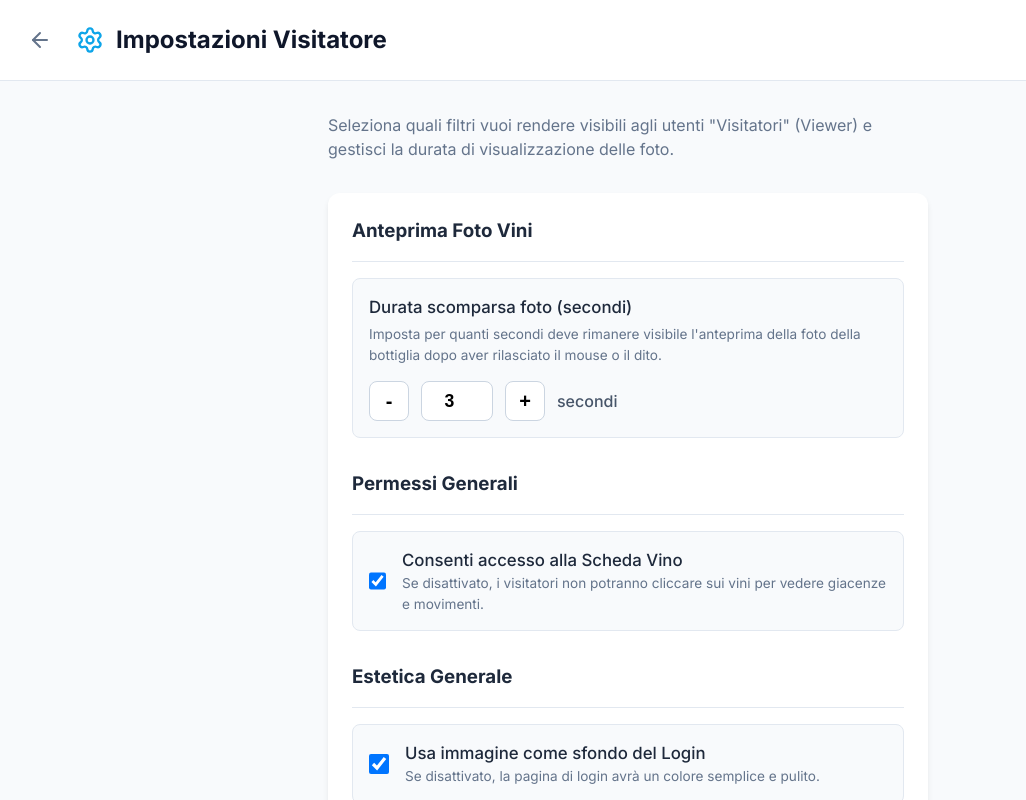
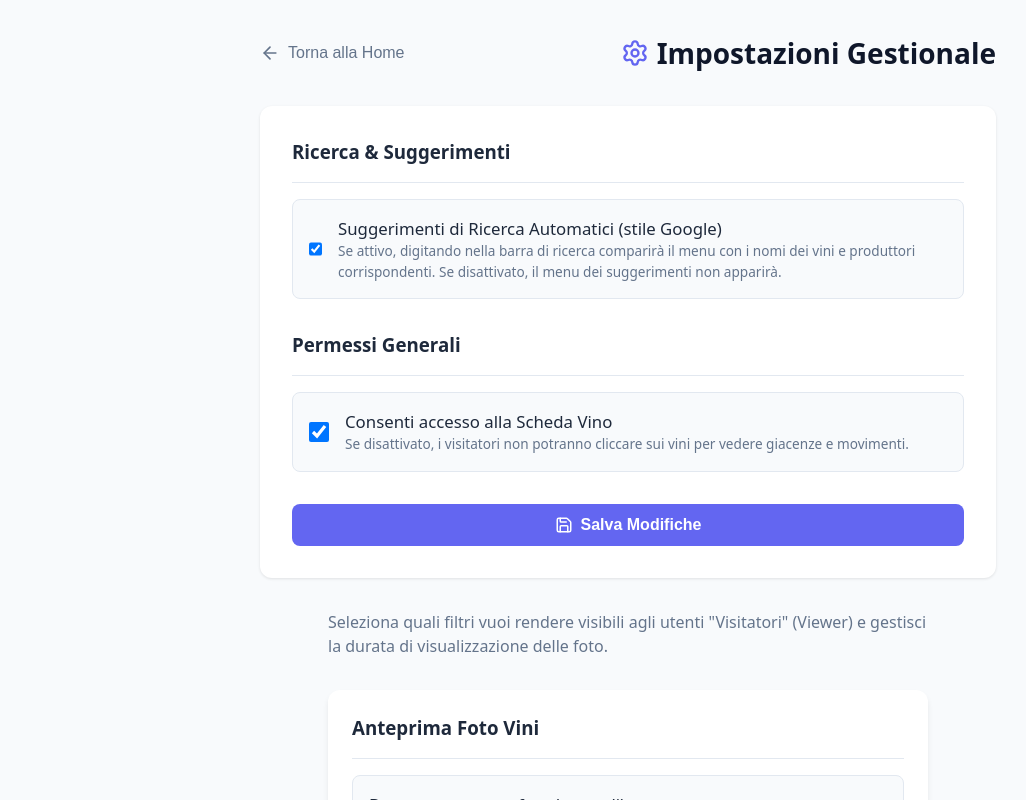
Before and after one commit to shira-11/cantina-vini, a Next.js app: page /admin/settings in a window 1280 px wide. Shown: the top 800 px of the page, without its empty margins (12-1038 px from the left). Built offline with nearby package versions, Linux system fonts and the light colour scheme; no server answers; the database is empty.

Commit message:
Feat: Add toggle in Admin Settings to enable/disable Google-style search autocomplete suggestions

```diff
--- a/app/admin/settings/page.js
+++ b/app/admin/settings/page.js
@@ -38,6 +38,7 @@ export default function AdminSettingsPage() {
   const [allowWineDetails, setAllowWineDetails] = useState(true);
   const [loginPageBackground, setLoginPageBackground] = useState(true);
   const [photoPreviewSeconds, setPhotoPreviewSeconds] = useState(3);
+  const [enableSearchAutocomplete, setEnableSearchAutocomplete] = useState(true);
   const [uploadingBg, setUploadingBg] = useState(false);
   const [message, setMessage] = useState({ text: '', type: '' });
 
@@ -51,6 +52,7 @@ export default function AdminSettingsPage() {
           setAllowedButtons(data.visitorAllowedButtons || HEADER_BUTTON_OPTIONS.map(b => b.id));
           setAllowWineDetails(data.visitorAllowWineDetails !== false);
           setLoginPageBackground(data.loginPageBackground !== false);
+          setEnableSearchAutocomplete(data.enableSearchAutocomplete !== false);
           if (data.photoPreviewSeconds !== undefined) {
             setPhotoPreviewSeconds(data.photoPreviewSeconds);
           }
@@ -111,7 +113,8 @@ export default function AdminSettingsPage() {
           visitorAllowedButtons: allowedButtons,
           visitorAllowWineDetails: allowWineDetails,
           loginPageBackground: loginPageBackground,
-          photoPreviewSeconds: photoPreviewSeconds
+          photoPreviewSeconds: photoPreviewSeconds,
+          enableSearchAutocomplete: enableSearchAutocomplete
         })
       });
 
@@ -150,24 +153,128 @@ export default function AdminSettingsPage() {
         setMessage({ text: 'Errore durante il caricamento dello sfondo', type: 'error' });
       }
     } catch (err) {
-      setMessage({ text: 'Errore di connessione', type: 'error' });
+      setMessage({ text: 'Errore di caricamento', type: 'error' });
     } finally {
       setUploadingBg(false);
-      setTimeout(() => setMessage({ text: '', type: '' }), 4000);
+      setTimeout(() => setMessage({ text: '', type: '' }), 3000);
     }
   };
 
+  if (loading) {
+    return (
+      <div style={{ display: 'flex', justifyContent: 'center', alignItems: 'center', height: '100vh', fontFamily: 'system-ui' }}>
+        <p>Caricamento impostazioni...</p>
+      </div>
+    );
+  }
+
   return (
-    <div className="admin-container">
-      <div className="admin-header">
-        <div style={{ display: 'flex', alignItems: 'center', gap: '1rem' }}>
-          <button className="icon-btn" onClick={() => router.push('/')}>
-            <ArrowLeft size={24} />
+    <div style={{ padding: '2rem', maxWidth: '800px', margin: '0 auto', fontFamily: 'system-ui' }}>
+      <div style={{ display: 'flex', justifyContent: 'space-between', alignItems: 'center', marginBottom: '2rem' }}>
+        <button
+          onClick={() => router.push('/')}
+          style={{ display: 'flex', alignItems: 'center', gap: '0.5rem', background: 'none', border: 'none', cursor: 'pointer', fontSize: '1rem', color: '#64748b' }}
+        >
+          <ArrowLeft size={20} /> Torna alla Home
+        </button>
+        <h1 style={{ margin: 0, fontSize: '1.75rem', color: '#0f172a', display: 'flex', alignItems: 'center', gap: '0.5rem' }}>
+          <Settings size={28} color="#6366f1" /> Impostazioni Gestionale
+        </h1>
+      </div>
+
+      {message.text && (
+        <div style={{
+          padding: '1rem',
+          borderRadius: '8px',
+          marginBottom: '1.5rem',
+          backgroundColor: message.type === 'success' ? '#dcfce7' : message.type === 'error' ? '#fee2e2' : '#e0f2fe',
+          color: message.type === 'success' ? '#166534' : message.type === 'error' ? '#991b1b' : '#075985',
+          fontWeight: '500'
+        }}>
+          {message.text}
+        </div>
+      )}
+
+      <div style={{ background: 'white', padding: '2rem', borderRadius: '12px', boxShadow: '0 1px 3px rgba(0,0,0,0.1)' }}>
+        <div style={{ display: 'flex', flexDirection: 'column', gap: '2rem' }}>
+          {/* Sezione Autocompletamento Ricerca */}
+          <div>
+            <h3 style={{ margin: '0 0 1rem 0', paddingBottom: '1rem', borderBottom: '1px solid #e2e8f0' }}>Ricerca & Suggerimenti</h3>
+            <label
+              style={{
+                display: 'flex',
+                alignItems: 'center',
+                gap: '1rem',
+                padding: '1rem',
+                borderRadius: '8px',
+                cursor: 'pointer',
+                background: enableSearchAutocomplete ? '#f8fafc' : 'transparent',
+                border: '1px solid #e2e8f0',
+                transition: 'all 0.2s ease'
+              }}
+            >
+              <input
+                type="checkbox"
+                checked={enableSearchAutocomplete}
+                onChange={() => setEnableSearchAutocomplete(!enableSearchAutocomplete)}
+                style={{ width: '1.25rem', height: '1.25rem', cursor: 'pointer' }}
+              />
+              <div style={{ display: 'flex', flexDirection: 'column' }}>
+                <span style={{ fontSize: '1.05rem', color: '#1e293b', fontWeight: '500' }}>Suggerimenti di Ricerca Automatici (stile Google)</span>
+                <span style={{ fontSize: '0.85rem', color: '#64748b' }}>Se attivo, digitando nella barra di ricerca comparirà il menu con i nomi dei vini e produttori corrispondenti. Se disattivato, il menu dei suggerimenti non apparirà.</span>
+              </div>
+            </label>
+          </div>
+
+          {/* Sezione Accesso Scheda Vino */}
+          <div>
+            <h3 style={{ margin: '0 0 1rem 0', paddingBottom: '1rem', borderBottom: '1px solid #e2e8f0' }}>Permessi Generali</h3>
+            <label
+              style={{
+                display: 'flex',
+                alignItems: 'center',
+                gap: '1rem',
+                padding: '1rem',
+                borderRadius: '8px',
+                cursor: 'pointer',
+                background: allowWineDetails ? '#f8fafc' : 'transparent',
+                border: '1px solid #e2e8f0',
+                transition: 'all 0.2s ease'
+              }}
+            >
+              <input
+                type="checkbox"
+                checked={allowWineDetails}
+                onChange={() => setAllowWineDetails(!allowWineDetails)}
+                style={{ width: '1.25rem', height: '1.25rem', cursor: 'pointer' }}
+              />
+              <div style={{ display: 'flex', flexDirection: 'column' }}>
+                <span style={{ fontSize: '1.05rem', color: '#1e293b', fontWeight: '500' }}>Consenti accesso alla Scheda Vino</span>
+                <span style={{ fontSize: '0.85rem', color: '#64748b' }}>Se disattivato, i visitatori non potranno cliccare sui vini per vedere giacenze e movimenti.</span>
+              </div>
+            </label>
+          </div>
+
+          <button
+            onClick={handleSave}
+            disabled={saving}
+            style={{
+              padding: '0.75rem 1.5rem',
+              background: '#6366f1',
+              color: 'white',
+              border: 'none',
+              borderRadius: '8px',
+              fontSize: '1rem',
+              fontWeight: '600',
+              cursor: 'pointer',
+              display: 'flex',
+              alignItems: 'center',
+              justifyContent: 'center',
+              gap: '0.5rem'
+            }}
+          >
+            {saving ? 'Salvataggio...' : <><Save size={18} /> Salva Modifiche</>}
           </button>
-          <div style={{ display: 'flex', alignItems: 'center', gap: '0.75rem' }}>
-            <Settings size={28} color="var(--primary-color)" />
-            <h2>Impostazioni Visitatore</h2>
-          </div>
         </div>
       </div>
 
--- a/app/api/admin/settings/route.js
+++ b/app/api/admin/settings/route.js
@@ -8,7 +8,7 @@ export const revalidate = 0;
 export async function GET() {
   try {
     const settings = await prisma.systemSettings.findMany({
-      where: { key: { in: ['visitor_allowed_filters', 'visitor_allow_wine_details', 'login_page_background', 'photo_preview_seconds', 'visitor_allowed_buttons'] } }
+      where: { key: { in: ['visitor_allowed_filters', 'visitor_allow_wine_details', 'login_page_background', 'photo_preview_seconds', 'visitor_allowed_buttons', 'enable_search_autocomplete'] } }
     });
 
     const filtersSetting = settings.find(s => s.key === 'visitor_allowed_filters');
@@ -16,6 +16,7 @@ export async function GET() {
     const loginBgSetting = settings.find(s => s.key === 'login_page_background');
     const photoSecSetting = settings.find(s => s.key === 'photo_preview_seconds');
     const buttonsSetting = settings.find(s => s.key === 'visitor_allowed_buttons');
+    const autoSetting = settings.find(s => s.key === 'enable_search_autocomplete');
 
     let allowedFilters = [
       'country', 'region', 'producerCellar', 'producer',
@@ -59,12 +60,18 @@ export async function GET() {
       photoPreviewSeconds = parseInt(photoSecSetting.value, 10) || 3;
     }
 
+    let enableSearchAutocomplete = true;
+    if (autoSetting && autoSetting.value) {
+      enableSearchAutocomplete = autoSetting.value === 'true';
+    }
+
     return NextResponse.json({
       visitorAllowedFilters: allowedFilters,
       visitorAllowedButtons: allowedButtons,
       visitorAllowWineDetails: allowWineDetails,
-      loginPageBackground,
-      photoPreviewSeconds
+      loginPageBackground: loginPageBackground,
+      photoPreviewSeconds: photoPreviewSeconds,
+      enableSearchAutocomplete: enableSearchAutocomplete
     }, {
       headers: {
         'Cache-Control': 'no-store, no-cache, must-revalidate, max-age=0'
@@ -79,7 +86,7 @@ export async function GET() {
 export async function POST(request) {
   try {
     const body = await request.json();
-    const { visitorAllowedFilters, visitorAllowedButtons, visitorAllowWineDetails, loginPageBackground, photoPreviewSeconds } = body;
+    const { visitorAllowedFilters, visitorAllowedButtons, visitorAllowWineDetails, loginPageBackground, photoPreviewSeconds, enableSearchAutocomplete } = body;
 
     if (!Array.isArray(visitorAllowedFilters)) {
       return NextResponse.json({ error: 'Invalid data format' }, { status: 400 });
@@ -122,13 +129,21 @@ export async function POST(request) {
       create: { key: 'photo_preview_seconds', value: photoSecStr }
     });
 
+    let enableAutoStr = enableSearchAutocomplete === false ? 'false' : 'true';
+    const autoSettings = await prisma.systemSettings.upsert({
+      where: { key: 'enable_search_autocomplete' },
+      update: { value: enableAutoStr },
+      create: { key: 'enable_search_autocomplete', value: enableAutoStr }
+    });
+
     return NextResponse.json({
       success: true,
       visitorAllowedFilters: JSON.parse(filterSettings.value),
       visitorAllowedButtons: JSON.parse(buttonSettings.value),
       visitorAllowWineDetails: wineDetailsSettings.value === 'true',
       loginPageBackground: loginBgSettings.value === 'true',
-      photoPreviewSeconds: parseInt(photoSecSettings.value, 10) || 3
+      photoPreviewSeconds: parseInt(photoSecSettings.value, 10) || 3,
+      enableSearchAutocomplete: autoSettings.value === 'true'
     });
   } catch (error) {
     console.error('Error updating admin settings:', error);
--- a/app/api/settings/route.js
+++ b/app/api/settings/route.js
@@ -8,7 +8,7 @@ export const revalidate = 0;
 export async function GET() {
   try {
     const settings = await prisma.systemSettings.findMany({
-      where: { key: { in: ['visitor_allowed_filters', 'visitor_allow_wine_details', 'login_page_background', 'photo_preview_seconds', 'visitor_allowed_buttons'] } }
+      where: { key: { in: ['visitor_allowed_filters', 'visitor_allow_wine_details', 'login_page_background', 'photo_preview_seconds', 'visitor_allowed_buttons', 'enable_search_autocomplete'] } }
     });
 
     const filtersSetting = settings.find(s => s.key === 'visitor_allowed_filters');
@@ -16,6 +16,7 @@ export async function GET() {
     const loginBgSetting = settings.find(s => s.key === 'login_page_background');
     const photoSecSetting = settings.find(s => s.key === 'photo_preview_seconds');
     const buttonsSetting = settings.find(s => s.key === 'visitor_allowed_buttons');
+    const autoSetting = settings.find(s => s.key === 'enable_search_autocomplete');
 
     let allowedFilters = [
       'country', 'region', 'producerCellar', 'producer',
@@ -59,12 +60,18 @@ export async function GET() {
       photoPreviewSeconds = parseInt(photoSecSetting.value, 10) || 3;
     }
 
+    let enableSearchAutocomplete = true;
+    if (autoSetting && autoSetting.value) {
+      enableSearchAutocomplete = autoSetting.value === 'true';
+    }
+
     return NextResponse.json({
       visitorAllowedFilters: allowedFilters,
       visitorAllowedButtons: allowedButtons,
       visitorAllowWineDetails: allowWineDetails,
-      loginPageBackground,
-      photoPreviewSeconds
+      loginPageBackground: loginPageBackground,
+      photoPreviewSeconds: photoPreviewSeconds,
+      enableSearchAutocomplete: enableSearchAutocomplete
     }, {
       headers: {
         'Cache-Control': 'no-store, no-cache, must-revalidate, max-age=0'
--- a/app/components/MobileCatalog.js
+++ b/app/components/MobileCatalog.js
@@ -23,7 +23,8 @@ export const MobileCatalog = ({
   uniqueLocations,
   uniqueBottleTypes,
   currentUser,
-  setIsGlobalLogOpen
+  setIsGlobalLogOpen,
+  enableSearchAutocomplete = true
 }) => {
   const router = useRouter();
   const [showFilters, setShowFilters] = useState(false);
@@ -326,7 +327,7 @@ export const MobileCatalog = ({
             )}
 
             {/* Google-style Autocomplete Dropdown */}
-            {showSuggestions && suggestions.length > 0 && (
+            {enableSearchAutocomplete !== false && showSuggestions && suggestions.length > 0 && (
               <div
                 style={{
                   position: 'absolute',
```
Also changed, not shown: app/page.js (+6 -1 lines).
